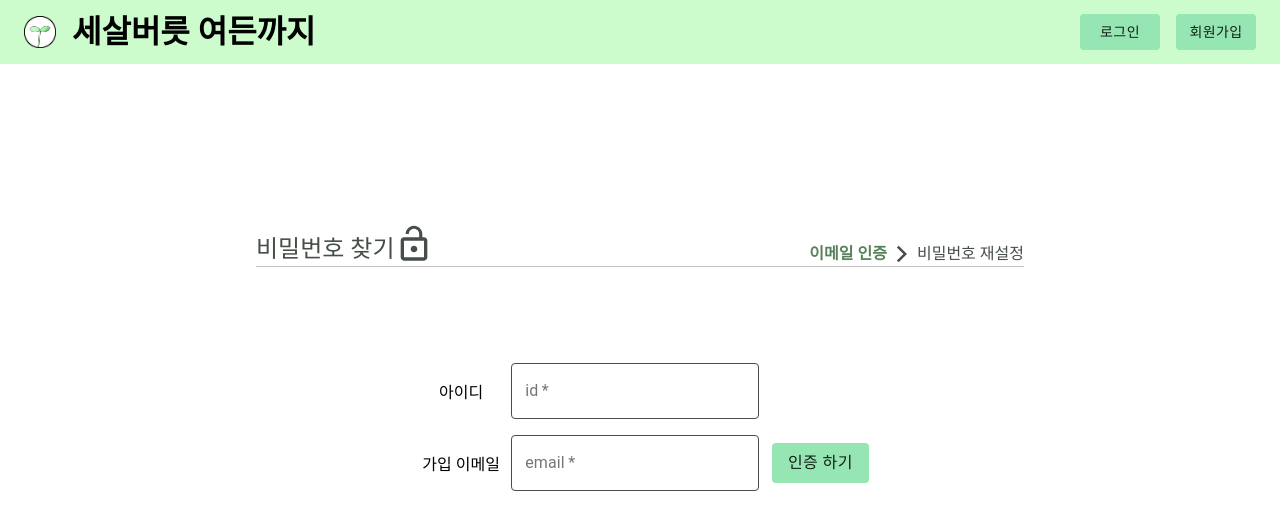
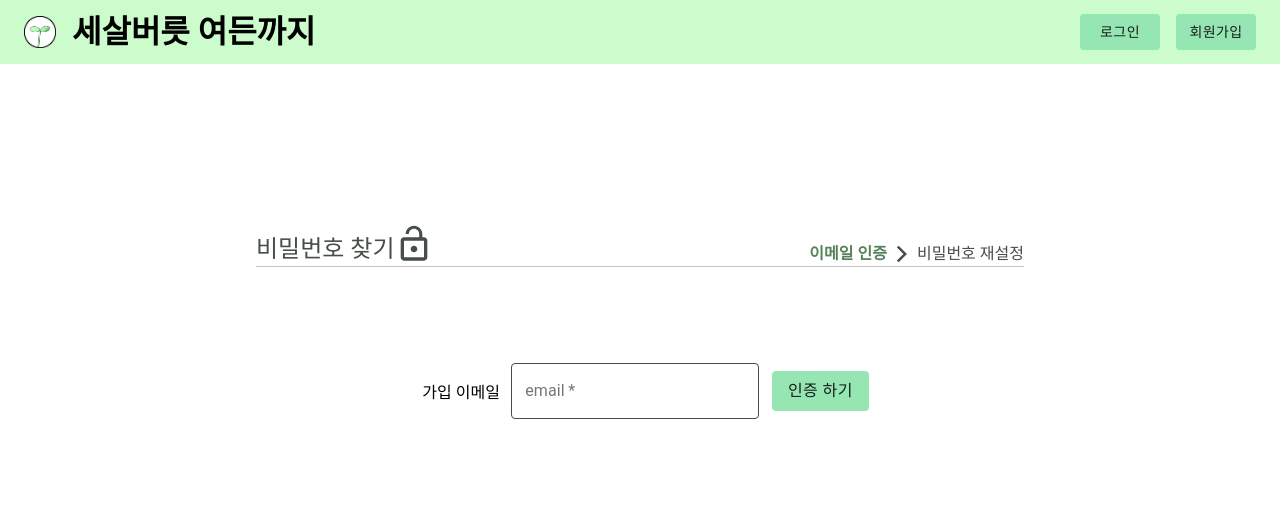
Before and after one commit to TeamGrabit/challenge, a React (Create React App) app in the folder frontend/: page /findpw in a window 1280 px wide. Shown: the top 530 px of the page. Built offline with nearby package versions, Linux system fonts and the light colour scheme; no server answers.

Commit message:
pw찾기 조금 수정, id찾기 back과 연동 완료

```diff
--- a/frontend/src/MVVM/ViewModel/UserViewModel.js
+++ b/frontend/src/MVVM/ViewModel/UserViewModel.js
@@ -30,6 +30,7 @@ export const UserLogicProvider = ({ children }) => {
 	};
 	const LoginUser = async (id, pw) => {
 		let flag = false;
+		console.log(`${id} ${pw}`);
 		await axios.post(`${API_URL}/login`, { user_id: id, user_pw: pw }, {
 			withCredentials: true,
 		}).then((res) => {
@@ -51,9 +52,10 @@ export const UserLogicProvider = ({ children }) => {
 		return flag;
 	};
 
-	const SendAuthMail = async (email, user_id = "", type = 0) => {
+	const SendAuthMail = async (email, type = 0) => {
 		let flag = false;
-		await axios.post(`${API_URL}/authmail/send`, { type, user_id, email })
+		console.log(type);
+		await axios.post(`${API_URL}/authmail/send`, { type, email })
 			.then((res) => {
 				console.log(res);
 				if (res.data.result === "success") flag = true;
--- a/frontend/src/components/PwFindAuth.js
+++ b/frontend/src/components/PwFindAuth.js
@@ -26,7 +26,7 @@ const isEmail = (email) => {
 	return emailRegex.test(email);
 };
 
-function PwFindAuth({ setStatus, user_id, setUserId }) {
+function PwFindAuth({ setStatus, setUserId }) {
 	const [email, setEmail] = useState("");
 	const [isSend, setIsSend] = useState(false); // 이메일 인증 메일이 발송되었는지 여부
 	const [isMailAuth, setisMailAuth] = useState(false); // 이메일 인증 완료 여부
@@ -34,7 +34,7 @@ function PwFindAuth({ setStatus, user_id, setUserId }) {
 	const authMailSend = useSendAuthMail();
 	const authMailCheck = useCheckAuthMail();
 	const authMailSendHandler = async () => { // mail 전송
-		const result = await authMailSend(email, user_id, 1);
+		const result = await authMailSend(email, 1);
 		console.log(result);
 		// TODO: 가입되지 않은 사용자입니다. 새로 가입해주세요 추가해야함
 		if (!result) { alert('인증 메일 전송에 실패했습니다. 다시 한 번 시도해주세요'); } else { alert('인증 메일이 전송되었습니다. 메일함을 확인해주세요'); }
@@ -48,19 +48,6 @@ function PwFindAuth({ setStatus, user_id, setUserId }) {
 	};
 	return (
 		<div className="pw-find-auth">
-			<Box mt={2}>
-				<div className="text">아이디</div>
-				<CssTextField
-					required
-					name="id"
-					variant="outlined"
-					label="id"
-					placeholder="아이디를 입력하세요"
-					value={user_id}
-					onChange={(e) => setUserId(e.target.value)}
-					disabled={isMailAuth}
-				/>
-			</Box>
 			<Box mt={2}>
 				<div className="text">가입 이메일</div>
 				<CssTextField
--- a/frontend/src/pages/IdFind.js
+++ b/frontend/src/pages/IdFind.js
@@ -1,7 +1,9 @@
-import React, { useState } from 'react';
+import React, { useEffect, useState } from 'react';
 import LockOpenIcon from '@material-ui/icons/LockOpen';
 import { withStyles, Box, Button, TextField } from '@material-ui/core';
+import axios from 'axios';
 import { useSendAuthMail, useCheckAuthMail } from '../MVVM/ViewModel/UserViewModel';
+import { API_URL } from '../CommonVariable';
 
 const CssTextField = withStyles({
 	root: {
@@ -27,13 +29,22 @@ const isEmail = (email) => {
 	return emailRegex.test(email);
 };
 
-function IdFind() {
+function IdFind({ history }) {
 	const [email, setEmail] = useState("");
 	const [isSend, setIsSend] = useState(false); // 이메일 인증 메일이 발송되었는지 여부
 	const [isMailAuth, setisMailAuth] = useState(false); // 이메일 인증 완료 여부
 	const [authNum, setAuthNum] = useState(""); // 입력된 인증번호
 	const authMailSend = useSendAuthMail();
 	const authMailCheck = useCheckAuthMail();
+	useEffect(() => {
+		if (isMailAuth) {
+			axios.get(`${API_URL}/authmail/id/${email}`).then((res) => {
+				const { result } = res.data;
+				if (result) { alert("아이디가 메일로 발송되었습니다."); } else { alert("메일 전송에 실패했습니다. 다시 시도해주세요"); }
+			});
+			history.push('/login');
+		}
+	}, [isMailAuth]);
 	const authMailSendHandler = async () => { // mail 전송
 		const result = await authMailSend(email, 1);
 		console.log(result);
@@ -58,7 +69,6 @@ function IdFind() {
 				</div>
 			</div>
 			<div className="line" />
-			{/* // TODO : 메일 적는 인풋, 버튼 만들고 누르면 메일로 아이디 전송되거나 / 해당 이메일로 가입된 아이디가 없습니다 뜨게 만들기 */}
 			<div className="pw-find-auth">
 				<Box mt={2}>
 					<div className="text">가입 이메일</div>
```
